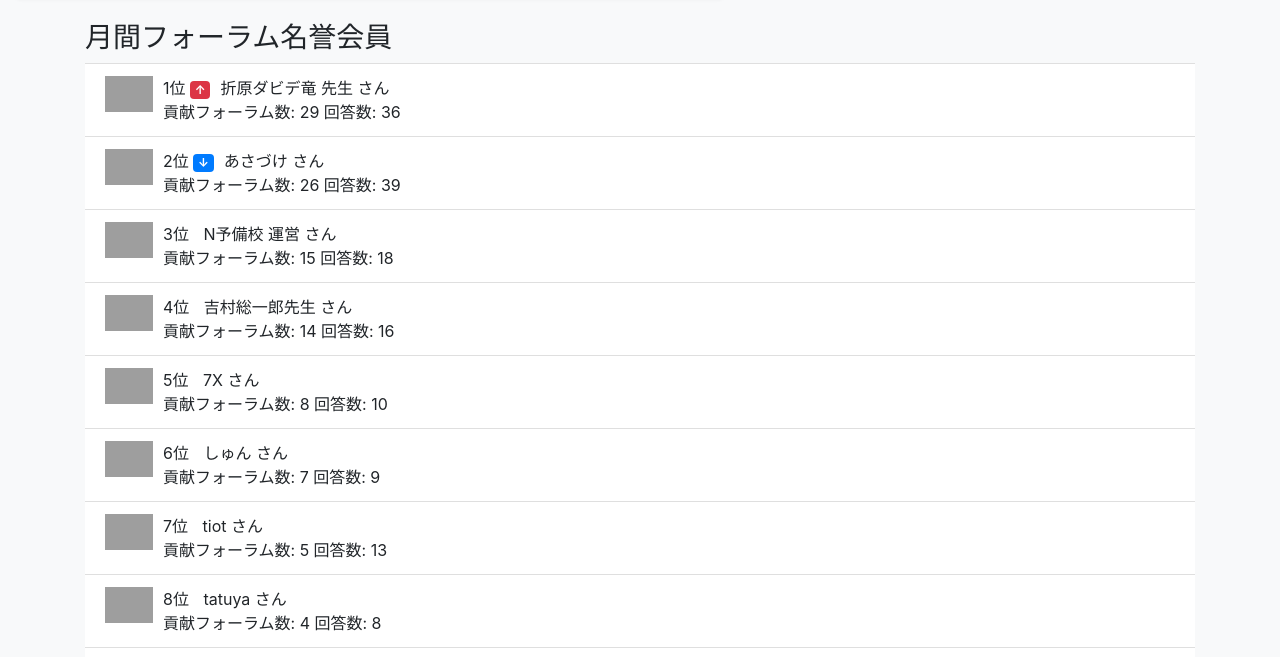
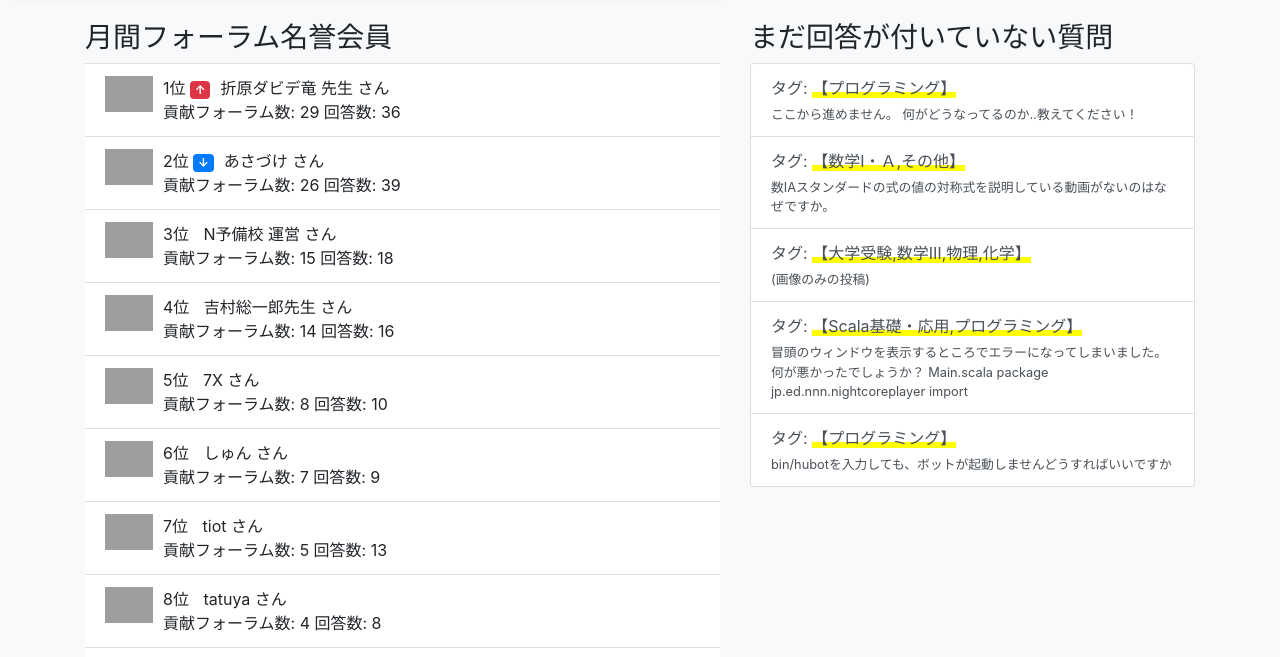
Before and after one commit to progedu/forum-ranking, a website: page index.html in a window 1280 px wide. Shown: the part 97-754 px from the top of the page. Drawn offline with nearby package versions, Linux system fonts and the light colour scheme; grey boxes are pictures that could not be loaded.

Commit message:
回答が付いいていない質問も追加

```diff
--- a/index.html
+++ b/index.html
@@ -23,10 +23,18 @@
     </nav>
 
     <div class="container">
-        <h3>月間フォーラム名誉会員</h3>
-        <ul class="list-group list-group-flush" id="monthly-ranking"></ul>
-        <h2 class="my-5">全期間フォーラム名誉会員</h2>
-        <ul class="list-group list-group-flush" id="all-ranking"></ul>
+        <div class="row">
+            <div class="col-7">
+                <h3>月間フォーラム名誉会員</h3>
+                <ul class="list-group list-group-flush" id="monthly-ranking"></ul>
+                <h2 class="my-5">全期間フォーラム名誉会員</h2>
+                <ul class="list-group list-group-flush" id="all-ranking"></ul>
+            </div>
+            <div class="col-5">
+                <h3>まだ回答が付いていない質問</h3>
+                <div class="list-group" id="questionLinks"></div>
+            </div>
+        </div>
     </div>
     <script src="assets/jquery-3.3.1.min.js" crossorigin="anonymous"></script>
     <script src="https://cdnjs.cloudflare.com/ajax/libs/popper.js/1.14.7/umd/popper.min.js" integrity="sha384-UO2eT0CpHqdSJQ6hJty5KVphtPhzWj9WO1clHTMGa3JDZwrnQq4sF86dIHNDz0W1" crossorigin="anonymous"></script>
--- a/index.js
+++ b/index.js
@@ -78,11 +78,40 @@ function display(ranking50, monthlyRanking50) {
     }
 }
 
+function displayQuestionLinks(noAnswerQuestions) {
+    for (let [index, questionObj] of noAnswerQuestions.entries()) {
+        const aDom = $('<a>', {
+            href: `https://www.nnn.ed.nico/questions/${questionObj.id}`,
+            class: 'list-group-item list-group-item-action',
+            target: '_blank'
+        });
+        const divDom = $('<div>', {
+            text: 'タグ: '
+        });
+        const tagSpan = $('<span>', {
+            text: '【' + questionObj.tags + '】',
+            style: 'background: linear-gradient(transparent 70%, #ff0 0%);'
+        });
+        divDom.append(tagSpan);
+        const pDom = $('<p>', {
+            text: questionObj.title,
+            style: 'font-size: 80%; line-height: 1.5; margin-top: 5px; margin-bottom: 0px;'
+        });
+        aDom.append(divDom);
+        aDom.append(pDom);
+        $('div#questionLinks').append(aDom);
+    }
+}
+
+
 $.getJSON('answerUsers.json', function(allSpanUserJson) {
     $.getJSON('monthlyAnswers_new.json', function(monthlyAnswersNewJson) {
         $.getJSON('monthlyAnswers_old.json', function(monthlyAnswersOldJson) {
-            const [ranking50, monthlyRanking50] = calc(allSpanUserJson, monthlyAnswersNewJson, monthlyAnswersOldJson);
-            display(ranking50, monthlyRanking50);
+            $.getJSON('noAnswerQuestions.json', function(noAnswerQuestions) {
+                const [ranking50, monthlyRanking50] = calc(allSpanUserJson, monthlyAnswersNewJson, monthlyAnswersOldJson);
+                display(ranking50, monthlyRanking50);
+                displayQuestionLinks(noAnswerQuestions);
+            });
         });
     });
 });
--- /dev/null
+++ b/noAnswerQuestions.json
@@ -0,0 +1,42 @@
+[
+   {
+      "id": 9834,
+      "title": "ここから進めません。\n何がどうなってるのか‥教えてください！",
+      "tags": [
+         "プログラミング"
+      ]
+   },
+   {
+      "id": 9783,
+      "title": "数ⅠAスタンダードの式の値の対称式を説明している動画がないのはなぜですか。",
+      "tags": [
+         "数学Ⅰ・Ａ",
+         "その他"
+      ]
+   },
+   {
+      "id": 9758,
+      "title": "(画像のみの投稿)",
+      "tags": [
+         "大学受験",
+         "数学Ⅲ",
+         "物理",
+         "化学"
+      ]
+   },
+   {
+      "id": 9701,
+      "title": "冒頭のウィンドウを表示するところでエラーになってしまいました。\n何が悪かったでしょうか？\n\nMain.scala\n\npackage jp.ed.nnn.nightcoreplayer\n\nimport ",
+      "tags": [
+         "Scala基礎・応用",
+         "プログラミング"
+      ]
+   },
+   {
+      "id": 9692,
+      "title": "bin/hubotを入力しても、ボットが起動しませんどうすればいいですか",
+      "tags": [
+         "プログラミング"
+      ]
+   }
+]
```
Also changed, not shown: test.js (+13 -1 lines).
